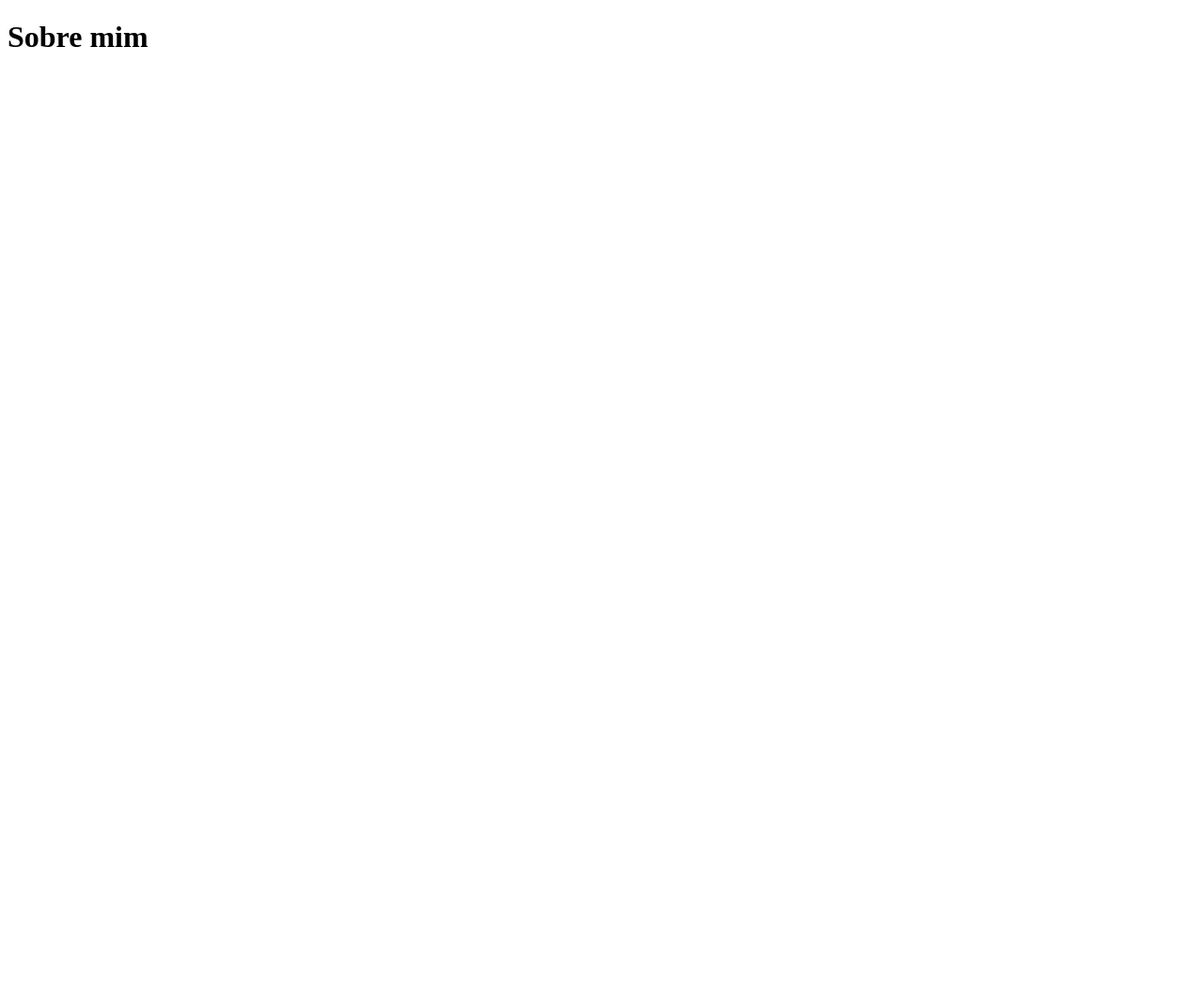
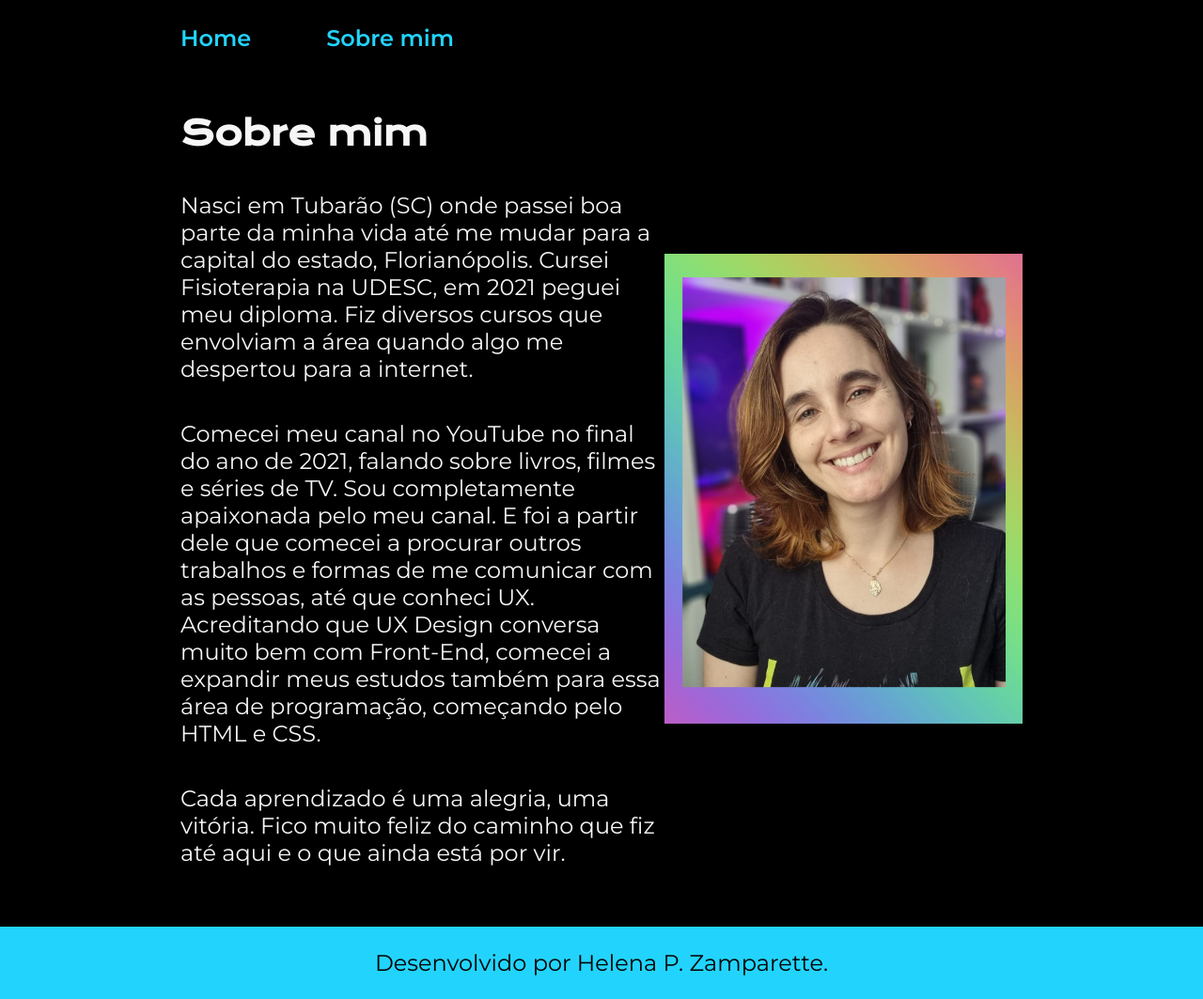
Before and after one commit to helenazamparette/Estudo-de-HTML-e-CSS, a plain HTML site: page about.html in a window 1280 px wide. Shown: the whole page at 94% size. Before the commit the page ends 800 px from the top, so only its background shows below. Drawn offline with nearby package versions, Linux system fonts and the light colour scheme.

Commit message:
Add files via upload

```diff
--- a/about.html
+++ b/about.html
@@ -5,8 +5,33 @@
     <meta http-equiv="X-UA-Compatible" content="IE=edge">
     <meta name="viewport" content="width=device-width, initial-scale=1.0">
     <title>Sobre mim</title>
+    <link rel="stylesheet" href="style.css">
 </head>
 <body>
-    <h1>Sobre mim</h1>
+    <header class="cabecalho">
+        <nav class="cabecalho__menu">
+            <a class="cabecalho__menu__link" href="index.html">Home</a>
+            <a class="cabecalho__menu__link" href="about.html">Sobre mim</a>
+        </nav>
+    </header>
+
+
+    <main class="apresentacao">
+        <section class="apresentacao__conteudo">
+            <h1 class="apresentacao__conteudo__titulo">Sobre mim</h1>
+            <p class="apresentacao__conteudo__texto">Nasci em Tubarão (SC) onde passei boa parte da minha vida até me mudar para a capital do estado, Florianópolis.
+                Cursei Fisioterapia na UDESC, em 2021 peguei meu diploma. Fiz diversos cursos que envolviam a área quando algo me despertou para a internet. </p>
+            <p class="apresentacao__conteudo__texto">Comecei meu canal no YouTube no final do ano de 2021, falando sobre livros, filmes e séries de TV. Sou completamente apaixonada pelo meu canal.
+                E foi a partir dele que comecei a procurar outros trabalhos e formas de me comunicar com as pessoas, até que conheci UX.
+                Acreditando que UX Design conversa muito bem com Front-End, comecei a expandir meus estudos também para essa área de programação, começando pelo HTML e CSS.</p>
+            <p class="apresentacao__conteudo__texto">Cada aprendizado é uma alegria, uma vitória. Fico muito feliz do caminho que fiz até aqui e o que ainda está por vir.</p>
+        </section>
+        <img class="imagem-apresentacao" src="foto.png" alt="Foto da Helena Zamparette sorrindo">
+    </main>
+
+
+    <footer class="rodape">
+        <p>Desenvolvido por Helena P. Zamparette.</p>
+    </footer>
 </body>
 </html>
--- a/style.css
+++ b/style.css
@@ -1,4 +1,14 @@
 @import url('https://fonts.googleapis.com/css2?family=Krona+One&family=Montserrat:wght@400;600&family=Righteous&display=swap');
+
+:root{
+    --cor-primaria: #000000;
+    --cor-secundaria: #f6f6f6;
+    --cor-terciaria: #22D4FD;
+    --cor-hover: #272727;
+
+    --fonte-principal: 'Krona One', sans-serif;
+    --fonte-secundaria: 'Montserrat', sans-serif;
+}
 
 * {
     margin: 0;
@@ -8,8 +18,8 @@
 body{
     height: 100vh;
     box-sizing: border-box;
-    background-color: black;
-    color: #F6F6F6;
+    background-color: var(--cor-primaria);
+    color: var(--cor-secundaria);
 }
 
 .cabecalho {
@@ -22,15 +32,15 @@ body{
 }
 
 .cabecalho__menu__link {
-    font-family: 'Montserrat', sans-serif;
+    font-family: var(--fonte-secundaria);
     font-size: 24px;
     font-weight: 600;
-    color:#22D4FD;
+    color:var(--cor-terciaria);
     text-decoration: none;
 }
 
 .titulo-destaque {
-    color: #22D4FD;
+    color: var(--cor-terciaria);
 }
 
 .apresentacao {
@@ -54,12 +64,12 @@ body{
 .apresentacao__conteudo__titulo {
     font-size: 36px;
     align-items: center;
-    font-family:'Krona One', sans-serif;
+    font-family:var(--fonte-principal);
 }
 
 .apresentacao__conteudo__texto {
     font-size: 24px;
-    font-family: 'Montserrat', sans-serif;
+    font-family: var(--fonte-secundaria);
 }
 
 .apresentacao__links {
@@ -71,7 +81,7 @@ body{
 }
 
 .apresentacao__link__subtitulo {
-    font-family: 'Krona One', sans-serif;
+    font-family: var(--fonte-principal);
     font-weight: 400;
     font-size: 24px;
 }
@@ -86,22 +96,22 @@ body{
     font-size: 24px;
     padding: 21.5px 0px;
     text-decoration: none;
-    color: #F6F6F6;
-    font-family: 'Montserrat', sans-serif;
+    color: var(--cor-secundaria);
+    font-family: var(--fonte-secundaria);
     font-weight: 600;
-    border: solid 2px #22D4FD;
+    border: solid 2px var(--cor-terciaria);
 }
 
 .apresentacao__links__link:hover {
-    background-color: #272727;
+    background-color: var(--cor-hover);
 }
 
 .rodape {
-    color: #000000;
-    background-color: #22D4FD;
+    color: var(--cor-primaria);
+    background-color: var(--cor-terciaria);
     padding: 24px;
     text-align: center;
-    font-family: 'Montserrat', sans-serif;
+    font-family: var(--fonte-secundaria);
     font-size: 24px;
     font-weight: 400;
 
```
